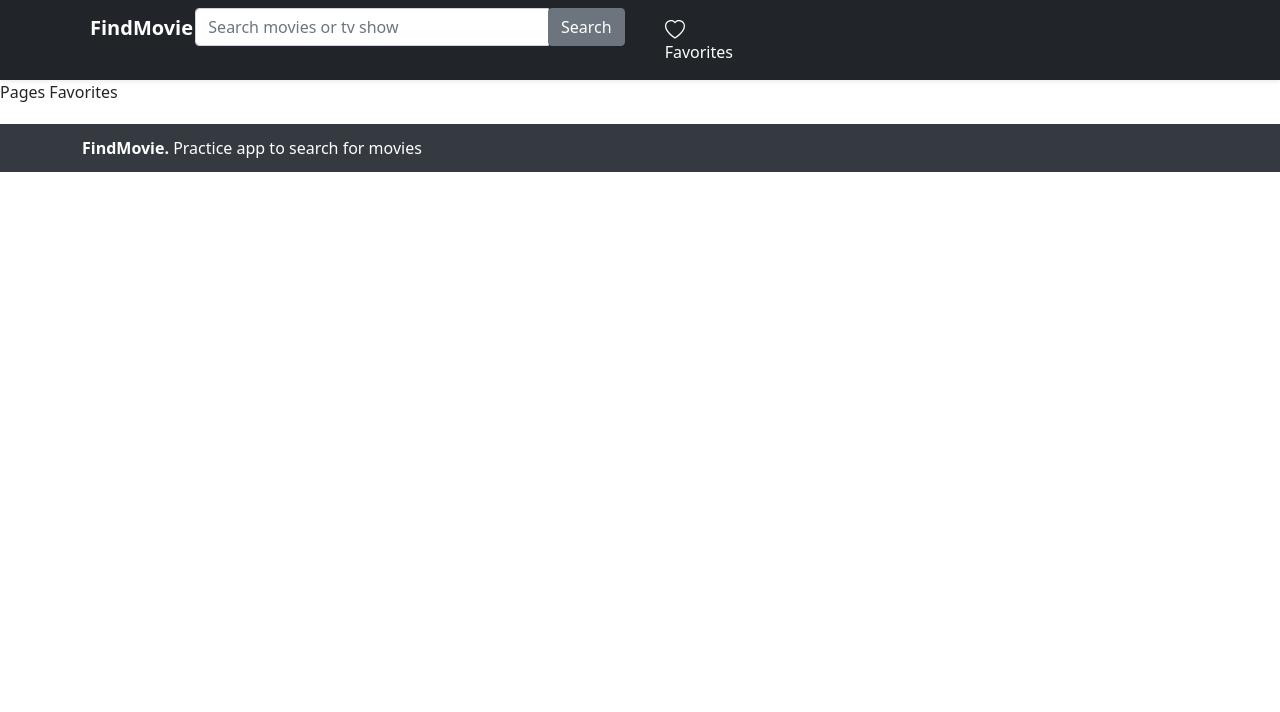
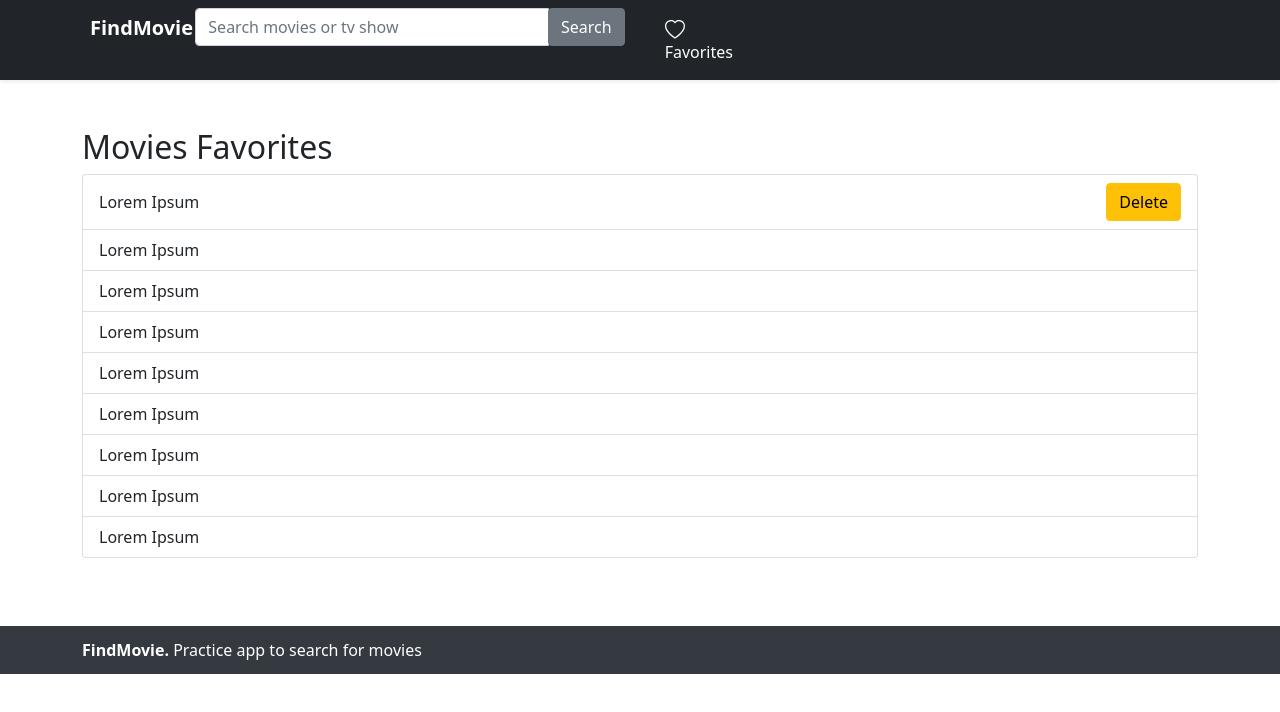
Before and after one commit to jesusmanuelir/movie-db-finder, a React app: page /favorites in a window 1280 px wide. Shown: the top 712 px of the page. Built offline with nearby package versions, Linux system fonts and the light colour scheme.

Commit message:
simple favorites pages

```diff
--- a/src/components/Main.jsx
+++ b/src/components/Main.jsx
@@ -2,8 +2,16 @@ import React from 'react';
 
 const Main = ( { children } ) => (
   <main>
-    {children}
-</main>
+      <div className="py-5">
+        <div className="container">
+          <div className="row">
+            <div className="col-12">
+            {children}
+            </div>
+          </div>
+        </div>
+        </div>
+  </main>
 );
 
 
--- a/src/containers/Favorites.jsx
+++ b/src/containers/Favorites.jsx
@@ -5,7 +5,45 @@ import Main from '../components/Main';
 const Favorites = () => {
     return(
         <Main>
-            <p>Pages Favorites</p>
+        <h2>Movies Favorites</h2>
+        <ul className="list-group">
+          <li className="list-group-item d-flex justify-content-between align-items-center">
+            Lorem Ipsum
+            <button type="button" class="btn btn-warning">Delete</button>
+          </li>
+          <li className="list-group-item d-flex justify-content-between align-items-center">
+            Lorem Ipsum
+            <span className="badge badge-danger">2</span>
+          </li>
+          <li className="list-group-item d-flex justify-content-between align-items-center">
+            Lorem Ipsum
+            <span className="badge badge-danger">1</span>
+          </li>
+          <li className="list-group-item d-flex justify-content-between align-items-center">
+            Lorem Ipsum
+            <span className="badge badge-danger">1</span>
+          </li>
+          <li className="list-group-item d-flex justify-content-between align-items-center">
+            Lorem Ipsum
+            <span className="badge badge-danger">1</span>
+          </li>
+          <li className="list-group-item d-flex justify-content-between align-items-center">
+            Lorem Ipsum
+            <span className="badge badge-danger">1</span>
+          </li>
+          <li className="list-group-item d-flex justify-content-between align-items-center">
+            Lorem Ipsum
+            <span className="badge badge-danger">1</span>
+          </li>
+          <li className="list-group-item d-flex justify-content-between align-items-center">
+            Lorem Ipsum
+            <span className="badge badge-danger">1</span>
+          </li>
+          <li className="list-group-item d-flex justify-content-between align-items-center">
+            Lorem Ipsum
+            <span className="badge badge-danger">1</span>
+          </li>
+          </ul>
         </Main>
     );
 }
--- a/src/containers/Home.jsx
+++ b/src/containers/Home.jsx
@@ -7,14 +7,16 @@ import Banner from '../components/Banner';
 
 const Home = () => {
     return(
-        <Main>
+
+       <>
                 <Banner/>
                 <Carousel>
                     <MovieItem/>
                     <MovieItem/>
                     <MovieItem/>
                 </Carousel>
-        </Main>
+        </>
+
 
     );
 };
```
